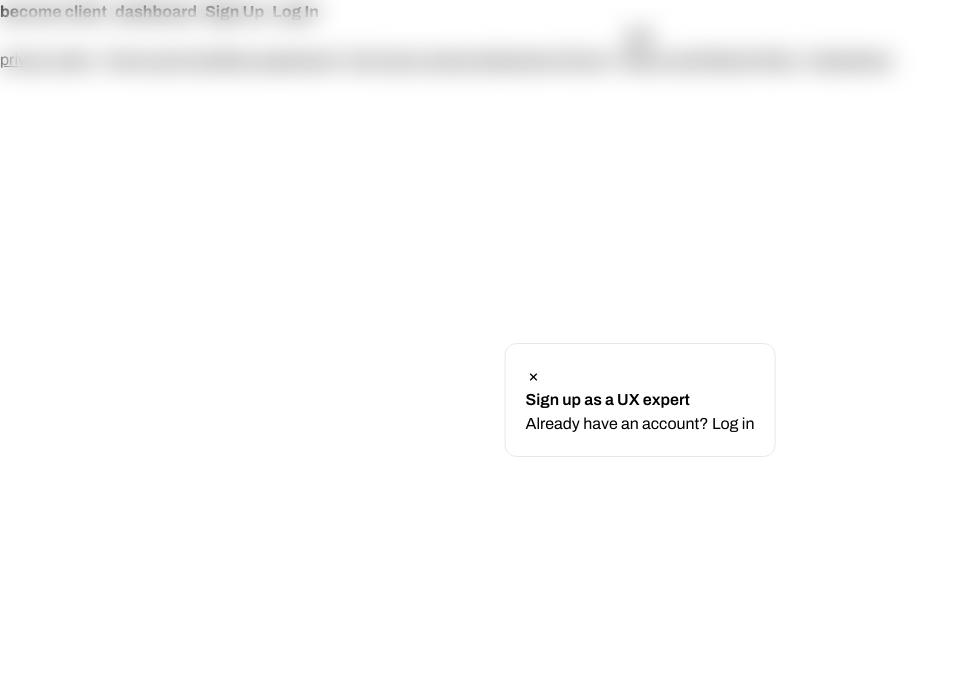
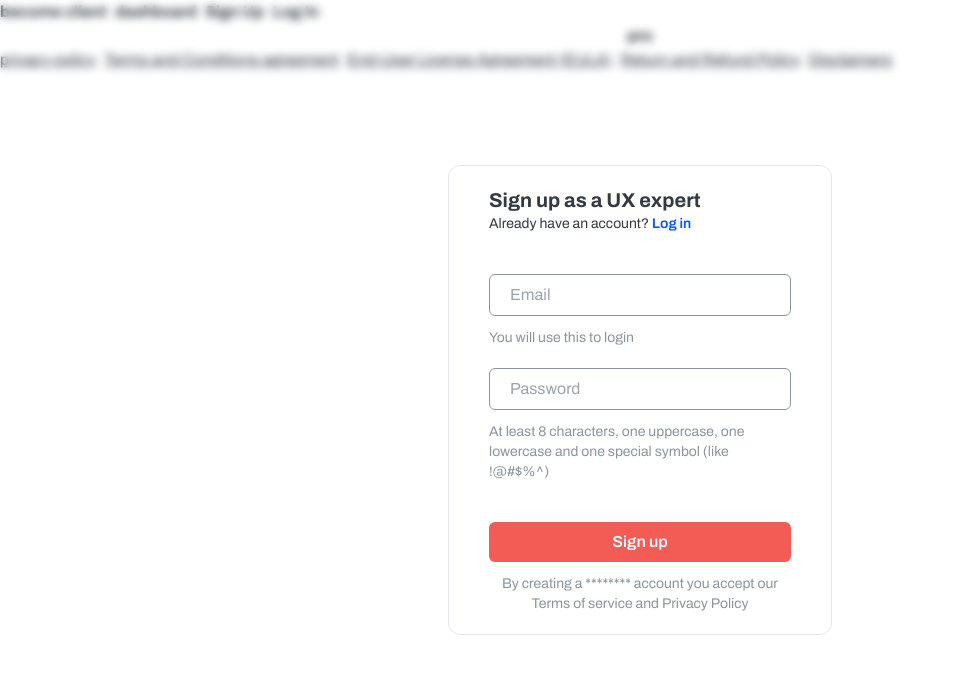
Before and after one commit to cyla00/UIUX_platform, a Nuxt app in the folder client/: page /designers in a window 1280 px wide. Both pictures are taken after a click on the button "Sign Up". Shown: the top 674 px of the page, without its empty margins (0-960 px from the left). Built offline with nearby package versions, Linux system fonts and the light colour scheme.

Commit message:
UI login/registration/passreset forms

```diff
--- a/client/app.vue
+++ b/client/app.vue
@@ -11,6 +11,7 @@ html {
     text-rendering: optimizeLegibility;
     scroll-behavior: smooth;
 	  font-family: Archivo;
+    color: #343A40;
 }
 
 i{
--- a/client/components/Popup.vue
+++ b/client/components/Popup.vue
@@ -8,7 +8,7 @@ watch(() => props, () => {
     if(props.Message.length > 0){
         setTimeout(() => {
             props.Message.splice(0, 1)
-        }, 4000)
+        }, 2000)
     }
 }, { deep: true })
 
@@ -20,9 +20,9 @@ const clickDelete = () => {
 <template>
     <Teleport to="body">
 
-        <div class="absolute top-5 right-5 max-md:left-5 cursor-pointer">
+        <div class="absolute top-5 left-1/2 transform -translate-x-1/2 max-md:w-full cursor-pointer z-50">
             <Transition name="slide">
-                <div class="z-50" v-if="Message.length > 0">
+                <div v-if="Message.length > 0">
                     <div v-for="(item, index) in Message.slice().reverse()" :key="item.type" class="flex justify-end">
                         <div class="bg-opacity-50 border rounded-md wrapper py-2 px-5 text-c-neutral-1000 my-1 flex-col font-semibold max-md:w-full action-effect" @click="clickDelete" :class="{'error': item.type === 'error', 'success': item.type === 'success'}">
                             <p v-if="item.type === 'error'" class="text-c-error-dark"><i class='bx bx-error-circle text-c-error-dark'></i> Error</p>
--- a/client/components/designer/Authentication.vue
+++ b/client/components/designer/Authentication.vue
@@ -7,43 +7,99 @@ const email = ref<string>()
 const password = ref<string>()
 
 const openForm = authForm()
-let { isOpen, signUpForm, logInForm } = storeToRefs(openForm)
-const { closeAuth, openAuthLog, openAuthSign } = openForm
+let { isOpen, signUpForm, logInForm, resetPasswordForm } = storeToRefs(openForm)
+const { closeAuth, openAuthLog, openAuthSign, openResetPassword } = openForm
 
+const login = () => {
+    message.value = [{type: 'success', value: 'success'}]
+}
 
+const signup = () => {
+    message.value = [{type: 'error', value: 'error'}]
+}
+
+const resetPassword = () => {
+    message.value = [{type: 'error', value: 'error'}]
+}
 </script>
 
 <template>
-    <div v-if="isOpen" class="absolute top-1/2 left-1/2 transform -translate-x-1/2 -translate-y-1/2 z-10 h-full w-full backdrop-blur-md">
     <Popup :Message="message"/>
+    <div v-if="isOpen" class="absolute top-1/2 left-1/2 transform -translate-x-1/2 -translate-y-1/2 h-full w-full backdrop-blur-sm" @click="closeAuth"></div>
+    <Transition name="slide">
+        <div v-if="signUpForm" class="absolute border top-1/2 left-1/2 transform -translate-x-1/2 -translate-y-1/2 py-5 px-10 rounded-xl w-96">
+            <div class="mb-10">
+                <h2 class="font-bold text-xl">Sign up as a UX expert</h2>
+                <p class="text-sm">Already have an account? <button @click="openAuthLog" class="text-c-dark-blue action-effect font-semibold">Log in</button></p>
+            </div>
+            <div class="w-full text-c-neutral-500">
+                <div class="mb-5">
+                    <input class="py-2 w-full px-5 mb-3 border border-c-neutral-500 rounded-md outline-none focus:border-c-blue duration-200 text-c-neutral-800" type="email" v-model="email" placeholder="Email">
+                    <p class="w-full text-sm">You will use this to login</p>
+                </div>
+                <div class="mb-10">
+                    <input class="py-2 w-full px-5 mb-3 border border-c-neutral-500 rounded-md outline-none focus:border-c-blue duration-200 text-c-neutral-800" type="password" v-model="password" placeholder="Password">
+                    <p class="w-full text-sm">At least 8 characters, one uppercase, one lowercase and one special symbol (like !@#$%^)</p>
+                </div>
+                <div class="text-center">
+                    <button @click="signup" class="text-c-neutral-0 py-2 px-5 bg-c-orange w-full action-effect font-semibold rounded-md mb-3">Sign up</button>
+                    <p class="text-center w-full text-sm">By creating a ******** account you accept our <br> Terms of service and Privacy Policy</p>
+                </div>
+            </div>
+        </div>
+    </Transition>
+
 
     <Transition name="slide">
-            <div v-if="signUpForm" class="z-20 absolute border top-1/2 left-1/2 transform -translate-x-1/2 -translate-y-1/2 p-5 rounded-xl">
-                <i class='bx bx-x' @click="closeAuth"></i>
-                <h2 class="font-semibold">Sign up as a UX expert</h2>
-                <p>Already have an account? <button @click="openAuthLog">Log in</button></p>
+        <div v-if="logInForm" class="absolute border top-1/2 left-1/2 transform -translate-x-1/2 -translate-y-1/2 py-5 px-10 rounded-xl w-96">
+            <div class="mb-10">
+                <h2 class="font-bold text-xl">Log in as a UX expert</h2>
+                <p class="text-sm">No account? <button @click="openAuthSign" class="text-c-dark-blue action-effect font-semibold">Sign up</button></p>
+            </div>
+            <div class="w-full text-c-neutral-500">
+                <div class="mb-5">
+                    <input class="py-2 w-full px-5 mb-3 border border-c-neutral-500 rounded-md outline-none focus:border-c-blue duration-200 text-c-neutral-800" type="email" v-model="email" placeholder="Email">
+                </div>
+                <div class="mb-10">
+                    <input class="py-2 w-full px-5 mb-3 border border-c-neutral-500 rounded-md outline-none focus:border-c-blue duration-200 text-c-neutral-800" type="password" v-model="password" placeholder="Password">
+                </div>
+                <div class="text-center">
+                    <button @click="login" class="text-c-neutral-0 py-2 px-5 bg-c-orange w-full action-effect font-semibold rounded-md mb-3">Log in</button>
+                    <button @click="openResetPassword" class="text-c-dark-blue action-effect font-semibold text-sm">Reset password</button>
+                </div>
+            </div>
         </div>
     </Transition>
 
     <Transition name="slide">
-            <div v-if="logInForm" class="z-20 absolute border top-1/2 left-1/2 transform -translate-x-1/2 -translate-y-1/2 p-5 rounded-xl">
-                <i class='bx bx-x' @click="closeAuth"></i>
-                <h2 class="font-semibold">Login to your dashboard</h2>
-                <p>Don't have an account? <button @click="openAuthSign">Signup</button></p>
+        <div v-if="resetPasswordForm" class="absolute border top-1/2 left-1/2 transform -translate-x-1/2 -translate-y-1/2 py-5 px-10 rounded-xl w-96">
+            <div class="mb-10">
+                <h2 class="font-bold text-xl">Enter your email to reset password</h2>
+                <p class="text-sm">Follow the link you will receive by email to reasign a password to your account</p>
+            </div>
+            <div class="w-full text-c-neutral-500">
+                <div class="mb-10">
+                    <input class="py-2 w-full px-5 mb-3 border border-c-neutral-500 rounded-md outline-none focus:border-c-blue duration-200 text-c-neutral-800" type="email" v-model="email" placeholder="Email">
+                </div>
+                <div class="text-center">
+                    <button @click="resetPassword" class="text-c-neutral-0 py-2 px-5 bg-c-neutral-300 w-full action-effect font-semibold rounded-md mb-3">Reset Password</button>
+                    <button @click="openAuthLog" class="text-c-dark-blue action-effect font-semibold text-sm">Cancel</button>
+                </div>
+            </div>
         </div>
     </Transition>
 
-    </div>
+
 </template>
 
 <style scoped>
 .slide-enter-from,
 .slide-leave-to {
-  transform: translateY(20px);
+    filter: blur(20px);
     opacity: 0;
 }
 .slide-enter-active,
 .slide-leave-active {
-  transition: all 0.2s ease-in-out;
+    transition: .2s ease all;
 }
 </style>
--- a/client/store/states.ts
+++ b/client/store/states.ts
@@ -4,24 +4,44 @@ export const authForm = defineStore('authForm', () => {
     const isOpen = ref<boolean>(false)
     const signUpForm = ref<boolean>(false)
     const logInForm = ref<boolean>(false)
+    const resetPasswordForm = ref<boolean>(false)
 
     function openAuthSign() {
         isOpen.value = true
         logInForm.value = false
         signUpForm.value = true
+        resetPasswordForm.value = false
     }
 
     function openAuthLog() {
         isOpen.value = true
         signUpForm.value = false
         logInForm.value = true
+        resetPasswordForm.value = false
+    }
+    function openResetPassword() {
+        isOpen.value = true
+        signUpForm.value = false
+        logInForm.value = false
+        resetPasswordForm.value = true
     }
 
     function closeAuth() {
         isOpen.value = false
         signUpForm.value = false
         logInForm.value = false
+        resetPasswordForm.value = false
     }
 
-    return { openAuthSign, openAuthLog, closeAuth, isOpen, signUpForm, logInForm }
+    return { openAuthSign, openAuthLog, closeAuth, isOpen, signUpForm, logInForm, openResetPassword, resetPasswordForm }
 })
+
+export const userLogger = defineStore('userLogger', () => {
+    const isLogged = ref<boolean>(false)
+
+    function checkUserLog() {
+        isLogged.value = true
+    }
+
+    return { checkUserLog, isLogged }
+})
--- a/client/tailwind.config.mjs
+++ b/client/tailwind.config.mjs
@@ -21,6 +21,7 @@ export default {
         "C-success-light": "#CCF8E4",
         "c-error-dark": "#ff4733",
         "c-success-dark": "#4be7a1",
+        "c-dark-blue": "#0057FF",
       },
     },
   },
```
Lines whose indentation alone changed are shown as unchanged.
